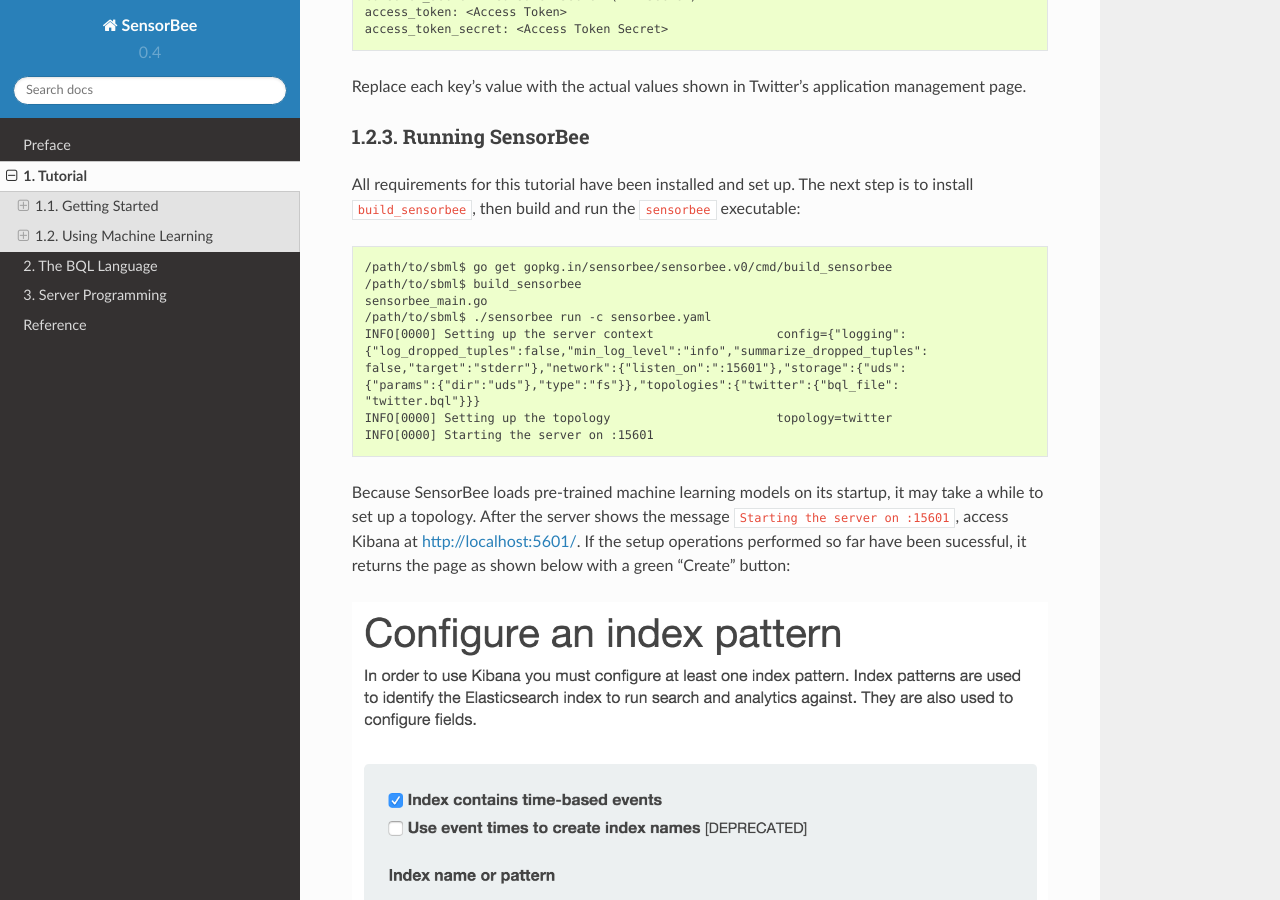
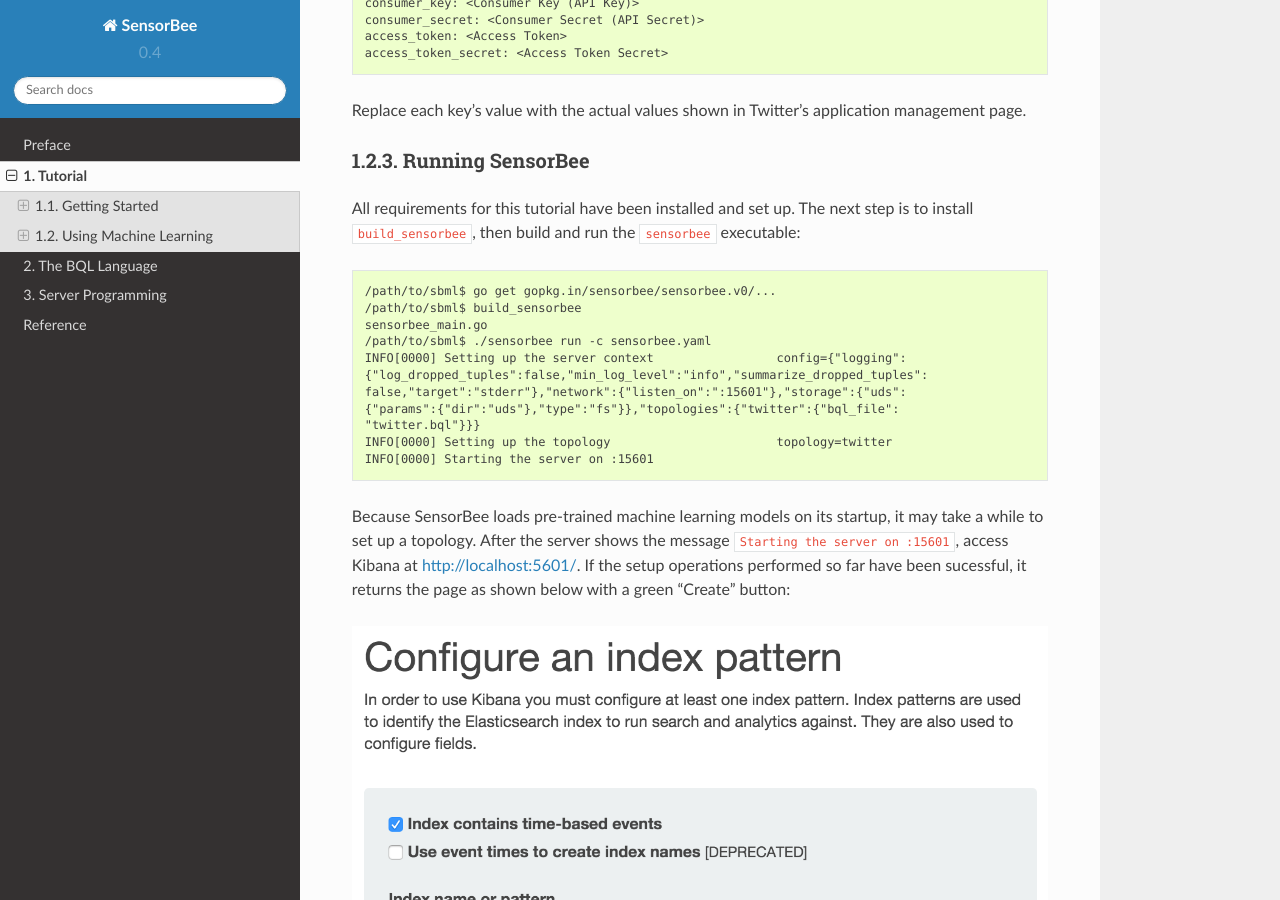
Before and after one commit to sensorbee/docs, a Sphinx documentation site: the page built from source/tutorial.rst, in a window 1280 px wide and 900 px high, scrolled down 18945 px. Built offline with Sphinx 7.4.7 and the Read the Docs theme 2.0.0, drawn with Linux system fonts in a browser that asks for light colours; some of the changed lines change nothing that is shown; some of the changed text lies outside the part shown.

Commit message:
fix the commands required for build_sensorbee installation

```diff
--- a/source/tutorial/getting_started.rst
+++ b/source/tutorial/getting_started.rst
@@ -69,16 +69,16 @@
 next step is to build a custom ``sensorbee`` command that includes the plugins
 needed for this tutorial.
 
-Building a ``sensorbee`` Command
---------------------------------
+Building a ``sensorbee`` Executable
+-----------------------------------
 
-To build a ``sensorbee`` command, the ``build_sensorbee`` command needs to be
-installed::
+To build a ``sensorbee`` executable, the ``build_sensorbee`` program needs to
+be installed. To do so, issue the following command::
 
-    $ go get gopkg.in/sensorbee/sensorbee.v0/cmd/build_sensorbee
+    $ go get gopkg.in/sensorbee/sensorbee.v0/...
 
-This command is used to build a custom ``sensorbee`` executable with plugins
-provided by developers.
+The ``build_sensorbee`` program is used to build a custom ``sensorbee``
+executable with plugins provided by developers.
 
 Then, move to the directory that has configuration files previously copied from
 the tutorial package and execute ``build_sensorbee``::
--- a/source/tutorial/machine_learning.rst
+++ b/source/tutorial/machine_learning.rst
@@ -284,7 +284,7 @@
 step is to install ``build_sensorbee``, then build and run the ``sensorbee``
 executable::
 
-    /path/to/sbml$ go get gopkg.in/sensorbee/sensorbee.v0/cmd/build_sensorbee
+    /path/to/sbml$ go get gopkg.in/sensorbee/sensorbee.v0/...
     /path/to/sbml$ build_sensorbee
     sensorbee_main.go
     /path/to/sbml$ ./sensorbee run -c sensorbee.yaml
```
